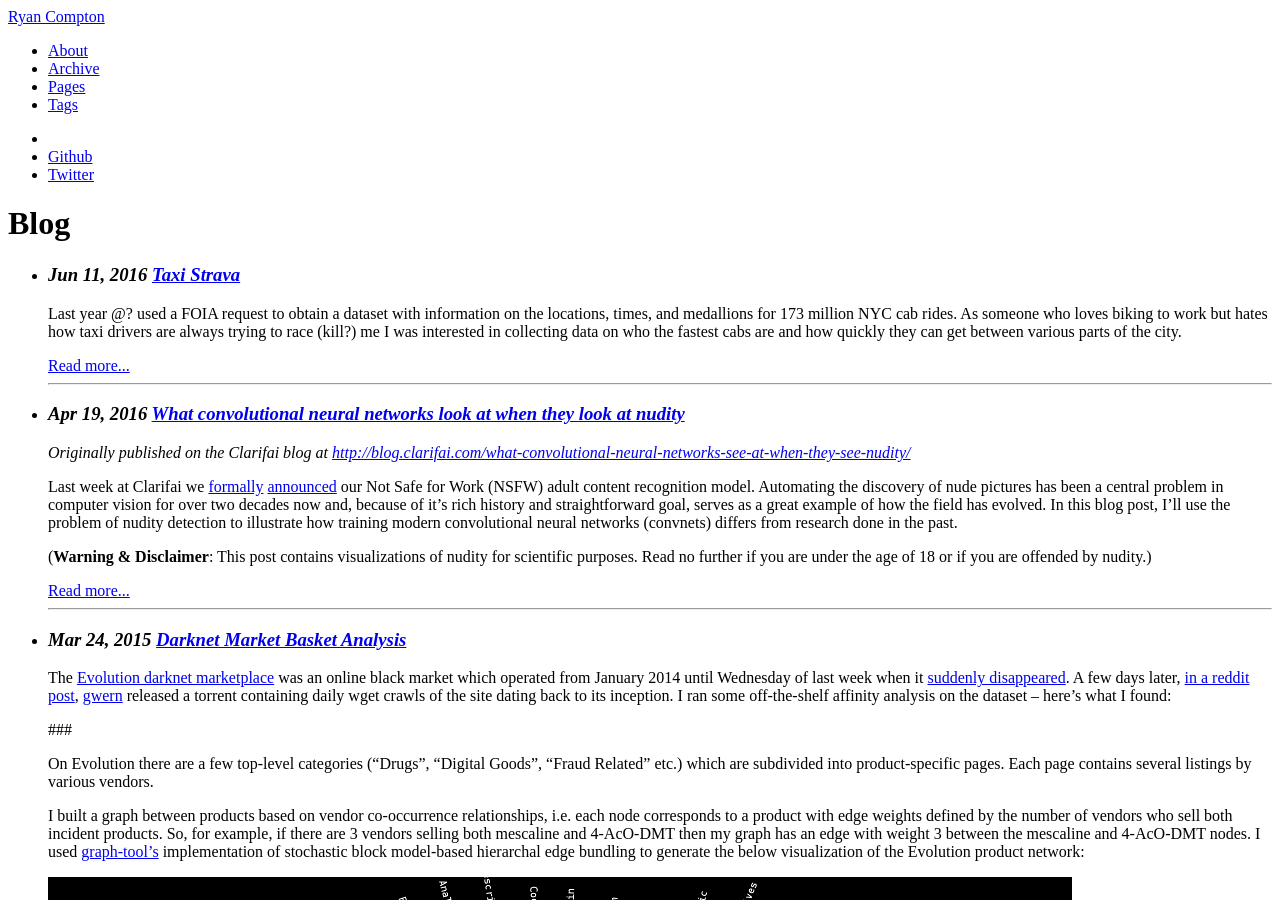
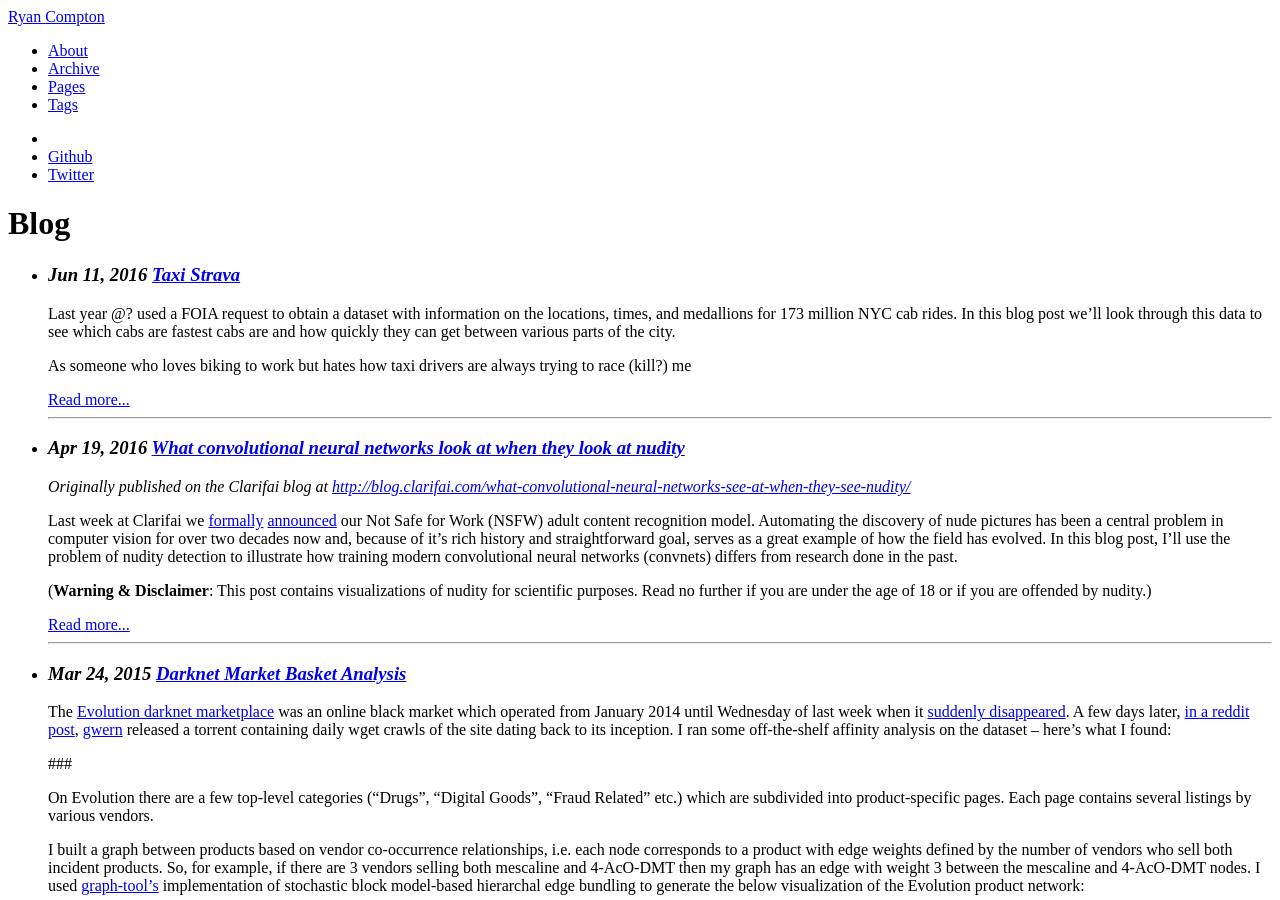
Before and after one commit to rcompton/ryancompton.net, a Jekyll site: the page built from index.md, in a window 1280 px wide and 900 px high. Built offline with Jekyll 4.4.1, drawn with Linux system fonts in a browser that asks for light colours; nearby versions of some CDN libraries; formulas are drawn with MathJax 3; some of the changed lines change nothing that is shown.

Commit message:
strava writeup 1

```diff
--- a/_posts/2016-06-11-taxi-strava.md
+++ b/_posts/2016-06-11-taxi-strava.md
@@ -9,25 +9,53 @@
 
 {% excerpt %}
 
-Last year @? used a FOIA request to obtain a dataset with information on the locations, times, and medallions for 173 million NYC cab rides. As someone who loves biking to work but hates how taxi drivers are always trying to race (kill?) me I was interested in collecting data on who the fastest cabs are and how quickly they can get between various parts of the city.
+Last year @? used a FOIA request to obtain a dataset with information on the locations, times, and medallions for 173 million NYC cab rides. In this blog post we'll look through this data to see which cabs are fastest cabs are and how quickly they can get between various parts of the city.
+
+As someone who loves biking to work but hates how taxi drivers are always trying to race (kill?) me
 
 {% endexcerpt %}
 
 ## Data
 
-Reddit users imjasonh and fhoffa parsed the FOIA'd data and loaded it into [a public BigQuery table]( https://bigquery.cloud.google.com/table/imjasonh-storage:nyctaxi.trip_fare ).  The schema looks like:
+Reddit users imjasonh and fhoffa parsed the FOIA'd data and loaded it into [a public BigQuery table]( https://bigquery.cloud.google.com/table/imjasonh-storage:nyctaxi.trip_fare ) ([another version](https://bigquery.cloud.google.com/table/nyc-tlc:yellow.trips) is also available from the NYC Taxi and Limousine Commission) The schema looks like:
+
+![schema]({{site.url}}/assets/taxi-strava/schema.png)
 
 As you can see, each ride has very specific details on pickup/dropoff locations as well as start/end times. I am interested in answering questions along the lines of "How fast do cabs get to the Flatiron from the Upper East Side?" which is hard to do from precise latitudes and longitudes. To rectify this I took a 6-character [geohash](https://en.wikipedia.org/wiki/Geohash) of every pickup and dropoff location. A 6-character geohash buckets together coordinates that are within 0.61km of each other which allowed me to easily aggregate popular routes. An example is shown below (image from [movable-type](http://www.movable-type.co.uk/scripts/geohash.html)):
 
 ![geohash-example]({{ site.url }}/assets/taxi-strava/geohash-example.jpg)
 
-The actual computations were done in Javascript using <https://github.com/davetroy/geohash-js> and a BigQuery UDF. There are a total of 32,654 buckets in my data.
+The actual computations were done in Javascript using <https://github.com/davetroy/geohash-js> via a BigQuery UDF.
 
-To make things more human readable, I used the [geonames api](http://www.geonames.org/maps/us-reverse-geocoder.html#findNearestIntersection) to map the center of each bucket to an intersection. Not every geohash could be mapped to an intersection this way and those trips were dropped. Data was further cleaned by dropping trips using `(hack_license != "0") AND (hack_license != "CFCD208495D565EF66E7DFF9F98764DA")` which was observed in [a discussion](https://www.reddit.com/r/bigquery/comments/28ialf/173_million_2013_nyc_taxi_rides_shared_on_bigquery) about the dataset. This left me with a dataset of $158,320,608$ cab rides.
+To make things more human readable, I used the [geonames api](http://www.geonames.org/maps/us-reverse-geocoder.html#findNearestIntersection) to map the center of each bucket to an intersection. Not every geohash could be mapped to an intersection this way and those trips were dropped. Data was further cleaned by dropping trips using `(hack_license != "0") AND (hack_license != "CFCD208495D565EF66E7DFF9F98764DA")` which was observed in [a discussion](https://www.reddit.com/r/bigquery/comments/28ialf/173_million_2013_nyc_taxi_rides_shared_on_bigquery) about the dataset.
+
+This leaves us with a dataset of 158,320,608 cab rides bucketed into 32,654 distinct start/end points.
 
 ## Results
 
-The 999th quantile is 49.4289 mph
+*Note: The 999th quantile for a trip's average speed is 49.4289 mph - one trip had an average speed of 236,986,708 mph (roughly one third the speed of light). I removed any trip with average speed over 60mph from the data.*
+
+
+**It takes ~20 minutes to get from 79th and York to the NYSE**
+
+The taxi stand at East 79th Street and York Avenue has been taking residents of the Upper East Side to Wall Street since 1987. It has [4 stars on Yelp](http://www.yelp.com/biz/79th-and-york-cab-share-new-york). Each cab moves [2 or more passengers at a fare of $6]( http://www.nyc.gov/html/tlc/downloads/pdf/group_ride_commission_presentation_x90_06-18-10.pdf)
+
+I found 252,210 trips along this route in my data. On average cabs take 20.35 minutes and move at 22.11 mph. Of course you'll go faster at 4am but most people don't start their commute until 6 or 7am:
+
+![taxi79th]({{ site.url }}/assets/taxi-strava/taxi79th.png)
+
+Of the 13,347 medallions only a few regularly make the trip from 79th and York to Wall Street. The most dedicated cab drove the route 234 times over the year (only 7 drove it over 100 times):
+
+![taxi79th]({{ site.url }}/assets/taxi-strava/trips_per_medallion.png)
+
+The top 10 most frequent cab share drivers don't go any faster than most though their average speed is more predictable (probably due to the fact that they often drive at the same time each day).
+Additionally, when one uses the morning cab share they are far more likely to be picked up by a usual (especially at 5am):
+
+![taxi79th]({{ site.url }}/assets/taxi-strava/usuals_vs_overalls.png)
+
+
+
+
 
 
 {% highlight sql %}
```
Also changed, not shown: assets/taxi-strava/schema.png (added), assets/taxi-strava/taxi79th.png (added), assets/taxi-strava/trips_per_medallion.png (added), assets/taxi-strava/usuals_vs_overalls.png (added).
